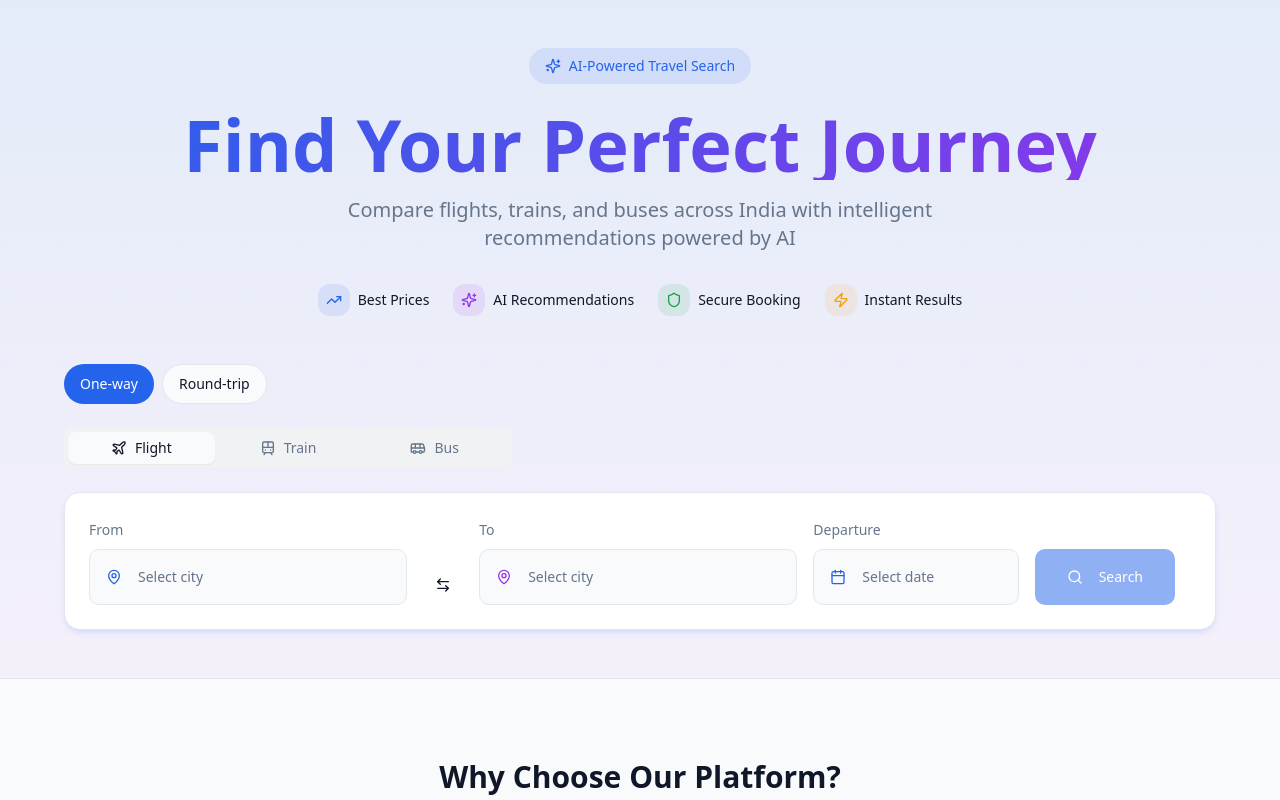
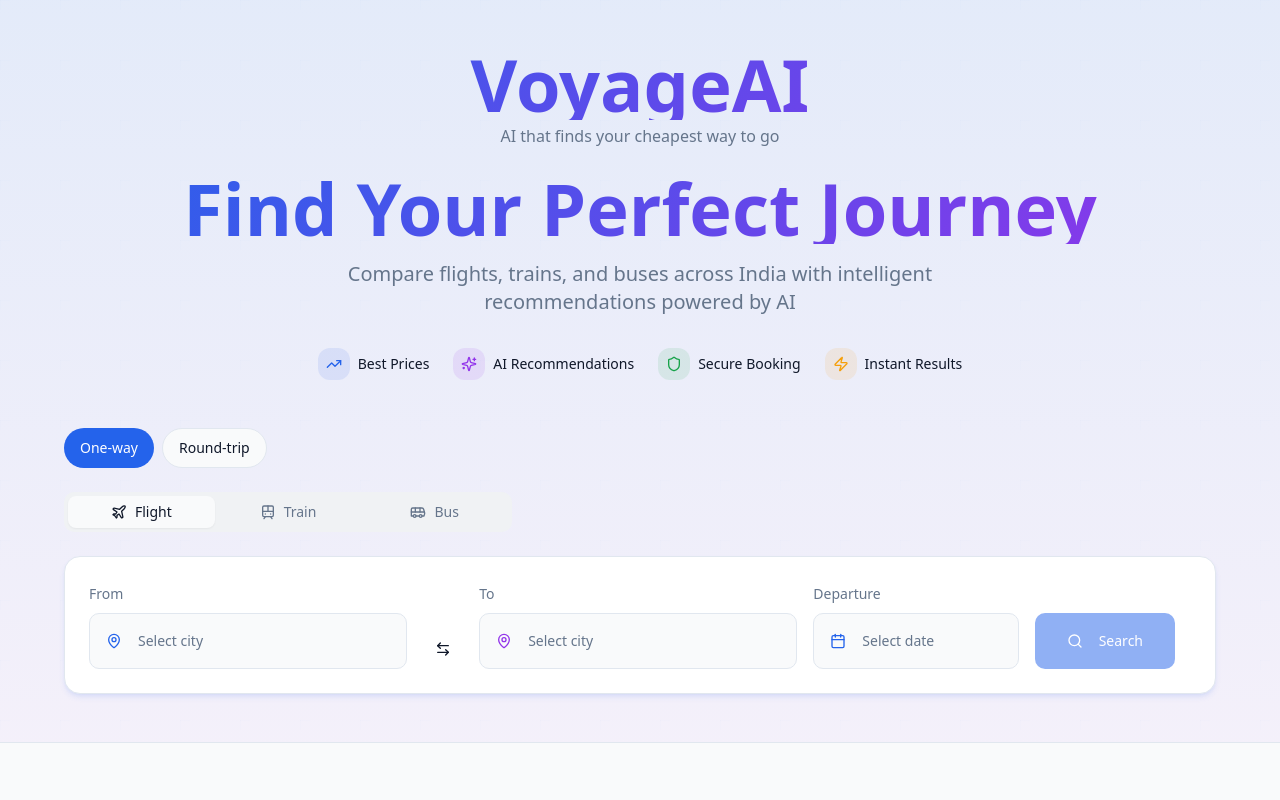
Before and after one commit to Sourish3605/VoyageAI--RL-PROJECT, a React (Vite) app: page / in a window 1280 px wide. Shown: the top 800 px of the page. Built offline with nearby package versions, Linux system fonts and the light colour scheme.

Commit message:
Update Index.tsx

```diff
--- a/src/pages/Index.tsx
+++ b/src/pages/Index.tsx
@@ -28,11 +28,18 @@ const Index = () => {
 
         <div className="container mx-auto px-4 py-12 relative">
           <div className="text-center mb-12">
-            <div className="inline-flex items-center gap-2 bg-primary/10 text-primary px-4 py-2 rounded-full mb-6">
-              <Sparkles className="h-4 w-4" />
-              <span className="text-sm font-medium">AI-Powered Travel Search</span>
-            </div>
 
+            {/* Brand Name */}
+            <h1 className="text-5xl md:text-7xl font-bold bg-gradient-primary bg-clip-text text-transparent">
+              VoyageAI
+            </h1>
+
+            {/* Tagline */}
+            <p className="text-sm md:text-base text-muted-foreground mt-1 mb-6">
+              AI that finds your cheapest way to go
+            </p>
+
+            {/* Original Heading */}
             <h1 className="text-5xl md:text-7xl font-bold mb-4 bg-gradient-primary bg-clip-text text-transparent">
               Find Your Perfect Journey
             </h1>
```
